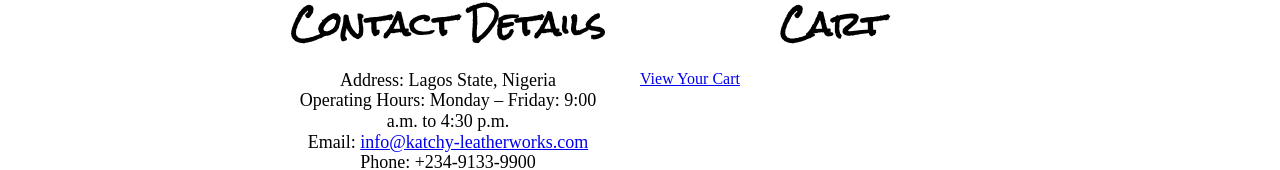
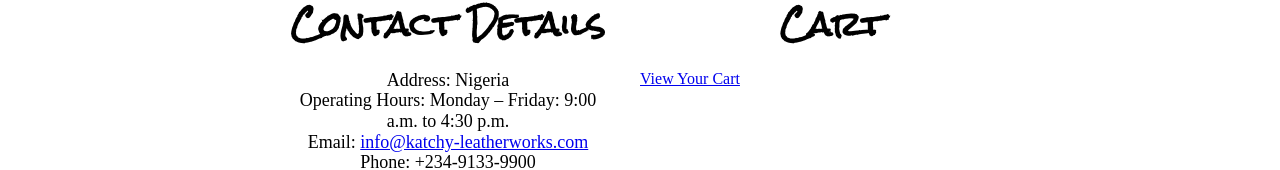
Before and after one commit to ChisomtheVictor/katchy-leatherworks, a plain HTML site: page index.html in a window 1280 px wide. Shown: the part 1504-1674 px from the top of the page. Drawn offline with Linux system fonts and the light colour scheme; no server answers; a web font is replaced by a local one.

Commit message:
location updated

```diff
--- a/index.html
+++ b/index.html
@@ -86,7 +86,7 @@
         <div class="contact-drink-grid">
             <div class="contact-us-info">
                 <h2>Contact Details</h2>
-                <p>Address: Lagos State, Nigeria</p>
+                <p>Address: Nigeria</p>
                 <p>Operating Hours: Monday – Friday: 9:00 a.m. to 4:30 p.m.</p>
                 <p>Email: <a href="mailto:info@katchy-leatherworks.com">info@katchy-leatherworks.com</a></p>
                 <p>Phone: +234-9133-9900</p>
```
